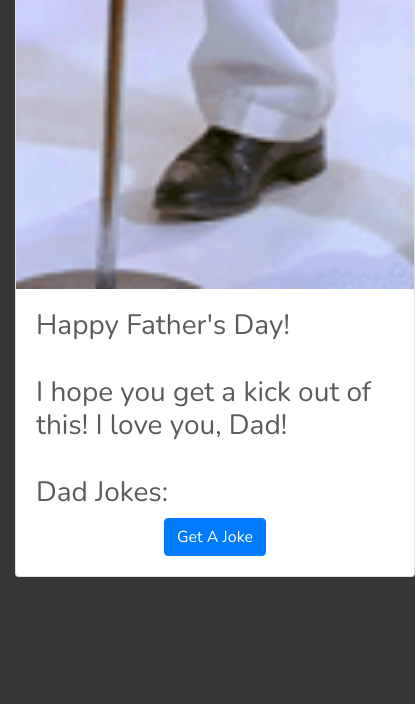
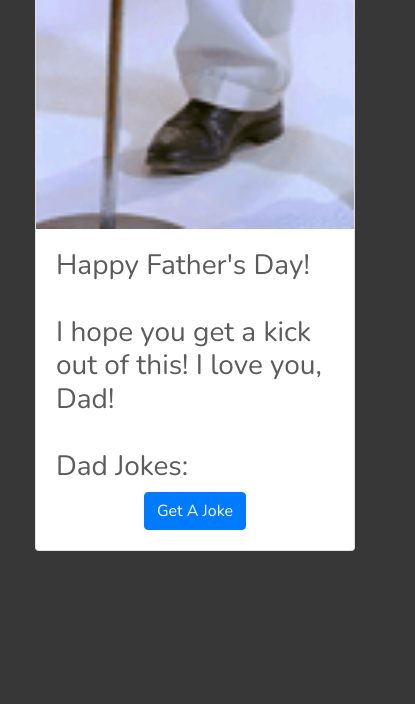
Before and after one commit to Clodus-NT/dad, a plain HTML site: page index.html in a window 390 px wide. Shown: the part 140-844 px from the top of the page, 415 px wide, since content can reach past the window. Drawn offline with nearby package versions, Linux system fonts and the light colour scheme.

Commit message:
resizing for mobile

```diff
--- a/index.html
+++ b/index.html
@@ -8,11 +8,13 @@
   <link rel="stylesheet" href="style.css" type="text/css">
 </head>
 <body>
-<div class="container col-md-3 col-xs-3">
+<div class="container">
+  <div class="row">
+    <div class="col">
 
       <h1>Happy Father's Day!</h1>
 
-  <div class="card" style="width: 25rem;">
+        <div class="card col-xs-3" style="width: 20rem;">
           <img class="animated-gif" src="rickroll_files/rickroll.gif" alt="rick roll gif">
           <div class="card-body align-items-center">
             <h3 class="main-header">
@@ -37,9 +39,10 @@
               Get A Joke
             </button>
           </div>
+        </div>
 
     </div>
-
+  </div>
 </div>
 
   <script src="https://code.jquery.com/jquery-3.3.1.slim.min.js" integrity="sha384-q8i/X+965DzO0rT7abK41JStQIAqVgRVzpbzo5smXKp4YfRvH+8abtTE1Pi6jizo" crossorigin="anonymous"></script>
```
Lines whose indentation alone changed are shown as unchanged.
